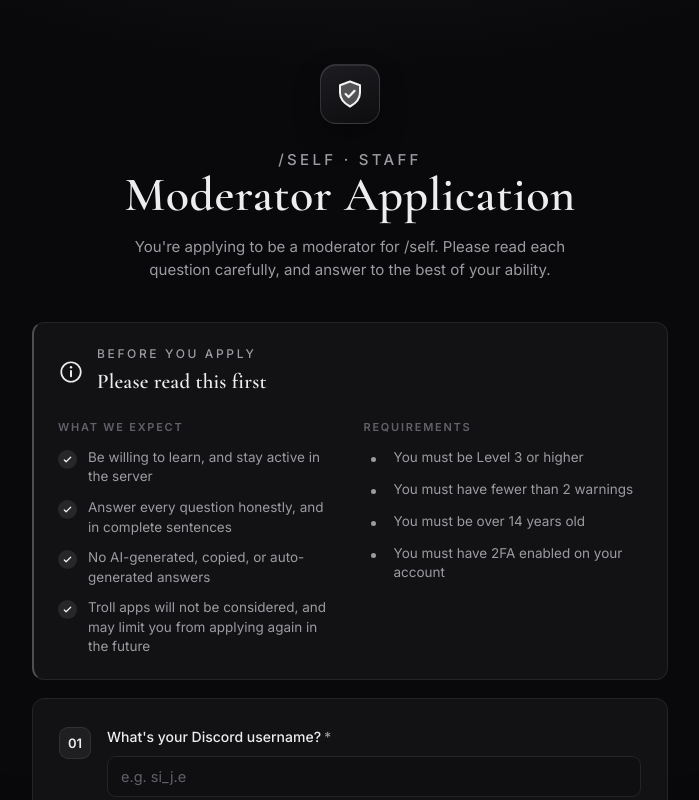
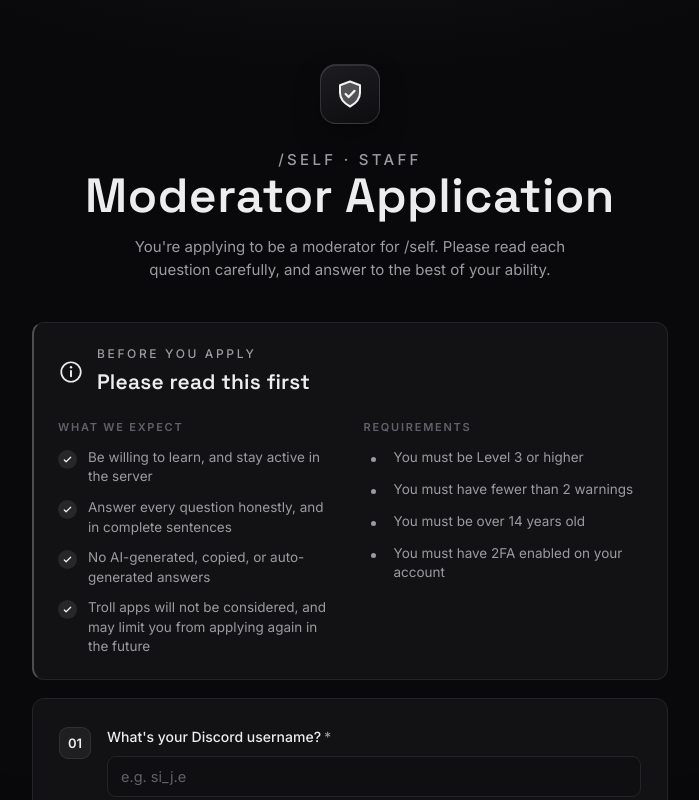
Before and after one commit to verseable/selfmod, a Next.js app: page / in a window 1280 px wide. Shown: the top 800 px of the page, without its empty margins (290-989 px from the left). Built offline with nearby package versions, Linux system fonts and the light colour scheme.

Commit message:
Change font from Cormorant_Garamond to Space_Grotesk

```diff
--- a/app/layout.js
+++ b/app/layout.js
@@ -1,10 +1,10 @@
-import { Cormorant_Garamond, Inter } from "next/font/google";
+import { Space_Grotesk, Inter } from "next/font/google";
 import { SERVER_NAME } from "./questions";
 import "./globals.css";
 
-const display = Cormorant_Garamond({
+const display = Space_Grotesk({
   subsets: ["latin"],
-  weight: ["500", "600"],
+  weight: ["600", "700"],
   variable: "--font-display",
   display: "swap",
 });
```
